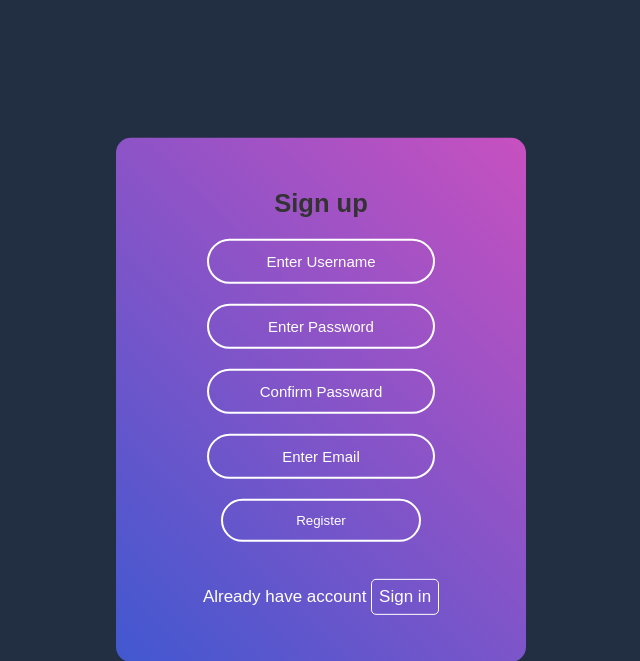
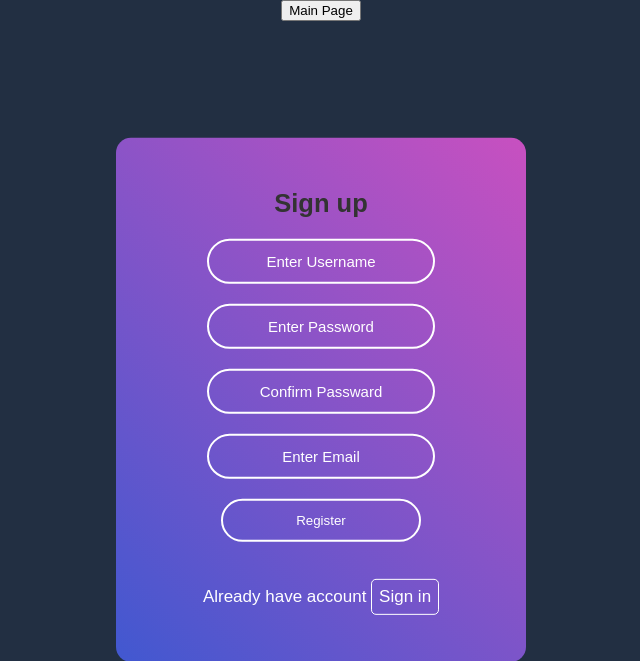
Before and after one commit to dawidczerwien/webApp, a PHP site: page /register.php in a window 1280 px wide. Shown: the top 661 px of the page, without its empty margins (319-959 px from the left). Run offline with PHP 8.4, Linux system fonts and the light colour scheme.

Commit message:
Added register back button

```diff
--- a/register.php
+++ b/register.php
@@ -24,6 +24,9 @@
   <button type="submit">Register</button>
   <a href="login.php">Already have account <p>Sign in </p></a>
 </form>
+<form class="text" action="index.php" method="POST">
+            <button type="submit">Main Page</button>
+</form>
 
 
 
```
